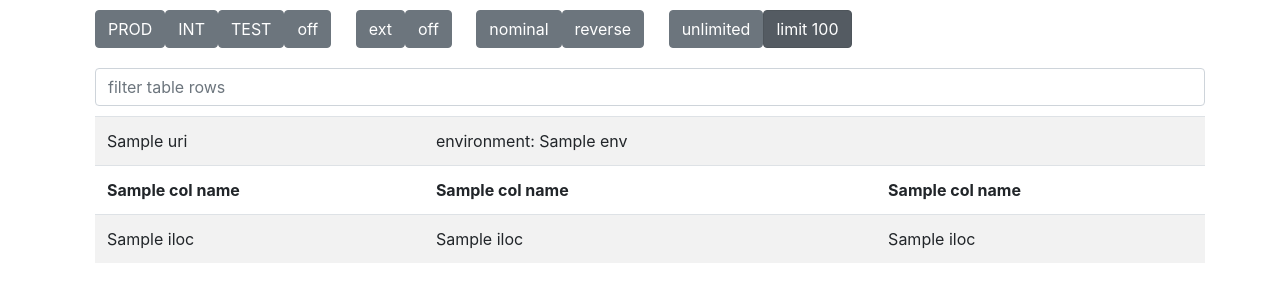
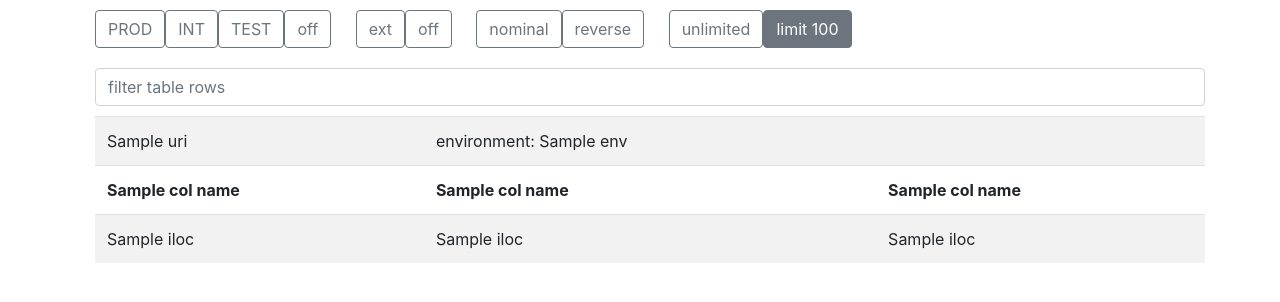
Before and after one commit to bequrios/flader, a Flask app: template templates/dataframe.html in a window 1280 px wide. Shown: the top 302 px of the page. Run offline with Flask 3, Linux system fonts and the light colour scheme; the template is opened without the code that fills it: most values are stand-ins (such as "Sample title", 1, 10 or a date in 2020); some libraries are stand-ins or nearby versions.

Commit message:
improvements

```diff
--- a/main.py
+++ b/main.py
@@ -89,7 +89,7 @@ def index():
         else:
             status_ext = "nok"
 
-    if (status_lindas == "ok" or status_ext == "ok"):
+    if (status_lindas == "ok" and status_ext == "ok"):
 
         lines = []
 
@@ -134,13 +134,15 @@ def index():
         return render_template('dataframe.html', data=df, uri=uri, env=env, ext=ext, dir=dir, lim=lim, col_names=vars)
 
     else:
-        if ext == "true":
-            print(f"status code lindas: {response_lindas.status_code} and response text lindas: {response_lindas.text}, status code ext: {response_ext.status_code} and response text ext: {response_ext.text}!")
-            return render_template('template.html', uri=uri)
+        error_message = ""
 
-        else:
-            print(f"status code lindas: {response_lindas.status_code} and response text lindas: {response_lindas.text}!")
-            return render_template('template.html', uri=uri)
+        if status_lindas == "nok":
+            error_message += f"status code lindas: {response_lindas.status_code} and response text lindas: {response_lindas.text}! "
+
+        if status_ext == "nok":
+            error_message += f"status code ext: {response_ext.status_code} and response text ext: {response_ext.text}!"
+
+        return render_template('error.html', error=error_message)
 
 
 @app.route('/cyto')
@@ -327,7 +329,8 @@ def prefixer(text):
         "https://lindas.admin.ch/": "lindas:",
         "http://www.w3.org/2001/XMLSchema#": "xsd:",
         "http://www.w3.org/2000/01/rdf-schema#": "rdfs:",
-        "https://example.com/": ":"
+        "https://example.com/": ":",
+        "https://flader.di.digisus-lab.ch/": "flader:"
     }
 
     # Replace all occurrences of the keys with their corresponding values
--- a/templates/dataframe.html
+++ b/templates/dataframe.html
@@ -22,43 +22,43 @@
     <div class="container">
                 <div class="btn-group btn-group-margin" role="group" aria-label="env">
                     <a href="{{ 'https://flader.di.digisus-lab.ch/?uri=' + uri + '&env=prod' + '&ext=' + ext + '&dir=' + dir + '&lim=' + lim }}">
-                        <button type="button" class="btn btn-secondary {% if env == 'prod' %}active{% endif %}">PROD</button>
+                        <button type="button" class="{% if env == 'prod' %}btn btn-secondary{% else %}btn btn-outline-secondary{% endif %}">PROD</button>
                     </a>
                     <a href="{{ 'https://flader.di.digisus-lab.ch/?uri=' + uri + '&env=int' + '&ext=' + ext + '&dir=' + dir + '&lim=' + lim }}">
-                        <button type="button" class="btn btn-secondary {% if env == 'int' %}active{% endif %}">INT</button>
+                        <button type="button" class="{% if env == 'int' %}btn btn-secondary{% else %}btn btn-outline-secondary{% endif %}">INT</button>
                     </a>
                     <a href="{{ 'https://flader.di.digisus-lab.ch/?uri=' + uri + '&env=test' + '&ext=' + ext + '&dir=' + dir + '&lim=' + lim }}">
-                        <button type="button" class="btn btn-secondary {% if env == 'test' %}active{% endif %}">TEST</button>
+                        <button type="button" class="{% if env == 'test' %}btn btn-secondary{% else %}btn btn-outline-secondary{% endif %}">TEST</button>
                     </a>
                     <a href="{{ 'https://flader.di.digisus-lab.ch/?uri=' + uri + '&env=off' + '&ext=' + ext + '&dir=' + dir + '&lim=' + lim }}">
-                        <button type="button" class="btn btn-secondary {% if env == 'off' %}active{% endif %}">off</button>
+                        <button type="button" class="{% if env == 'off' %}btn btn-secondary{% else %}btn btn-outline-secondary{% endif %}">off</button>
                     </a>
                 </div>
 
                 <div class="btn-group btn-group-margin" role="group" aria-label="ext">
                     <a href="{{ 'https://flader.di.digisus-lab.ch/?uri=' + uri + '&env=' + env +'&ext=true' +'&dir=' + dir + '&lim=' + lim }}">
-                        <button type="button" class="btn btn-secondary {% if ext == 'true' %}active{% endif %}">ext</button>
+                        <button type="button" class="{% if ext == 'true' %}btn btn-secondary{% else %}btn btn-outline-secondary{% endif %}">ext</button>
                     </a>
                     <a href="{{ 'https://flader.di.digisus-lab.ch/?uri=' + uri + '&env=' + env +'&ext=false'+ '&dir' + dir + '&lim=' + lim }}">
-                        <button type="button" class="btn btn-secondary {% if ext == 'false' %}active{% endif %}">off</button>
+                        <button type="button" class="{% if ext == 'false' %}btn btn-secondary{% else %}btn btn-outline-secondary{% endif %}">off</button>
                     </a>
                 </div>
 
                 <div class="btn-group btn-group-margin" role="group" aria-label="dir">
                     <a href="{{ 'https://flader.di.digisus-lab.ch/?uri=' + uri + '&env=' + env + '&ext=' + ext +'&dir=nominal' + '&lim=' + lim }}">
-                        <button type="button" class="btn btn-secondary {% if dir == 'nominal' %}active{% endif %}">nominal</button>
+                        <button type="button" class="{% if dir == 'nominal' %}btn btn-secondary{% else %}btn btn-outline-secondary{% endif %}">nominal</button>
                     </a>
                     <a href="{{ 'https://flader.di.digisus-lab.ch/?uri=' + uri + '&env=' + env + '&ext=' + ext + '&dir=reverse' + '&lim=' + lim }}">
-                        <button type="button" class="btn btn-secondary {% if dir == 'reverse' %}active{% endif %}">reverse</button>
+                        <button type="button" class="{% if dir == 'reverse' %}btn btn-secondary{% else %}btn btn-outline-secondary{% endif %}">reverse</button>
                     </a>
                 </div>
 
                 <div class="btn-group btn-group-margin" role="group" aria-label="lim">
                     <a href="{{ 'https://flader.di.digisus-lab.ch/?uri=' + uri + '&env=' + env + '&ext=' + ext +'&dir=' + dir +'&lim=0' }}">
-                        <button type="button" class="btn btn-secondary {% if lim == '0' %}active{% endif %}">unlimited</button>
+                        <button type="button" class="{% if lim == '0' %}btn btn-secondary{% else %}btn btn-outline-secondary{% endif %}">unlimited</button>
                     </a>
                     <a href="{{ 'https://flader.di.digisus-lab.ch/?uri=' + uri + '&env=' + env + '&ext=' + ext + '&dir=' + dir +'&lim=100' }}">
-                        <button type="button" class="btn btn-secondary {% if lim != '0' %}active{% endif %}">limit 100</button>
+                        <button type="button" class="{% if lim != '0' %}btn btn-secondary{% else %}btn btn-outline-secondary{% endif %}">limit 100</button>
                     </a>
                 </div>
 
```
Also changed, not shown: templates/error.html (added, +10 -0 lines).
